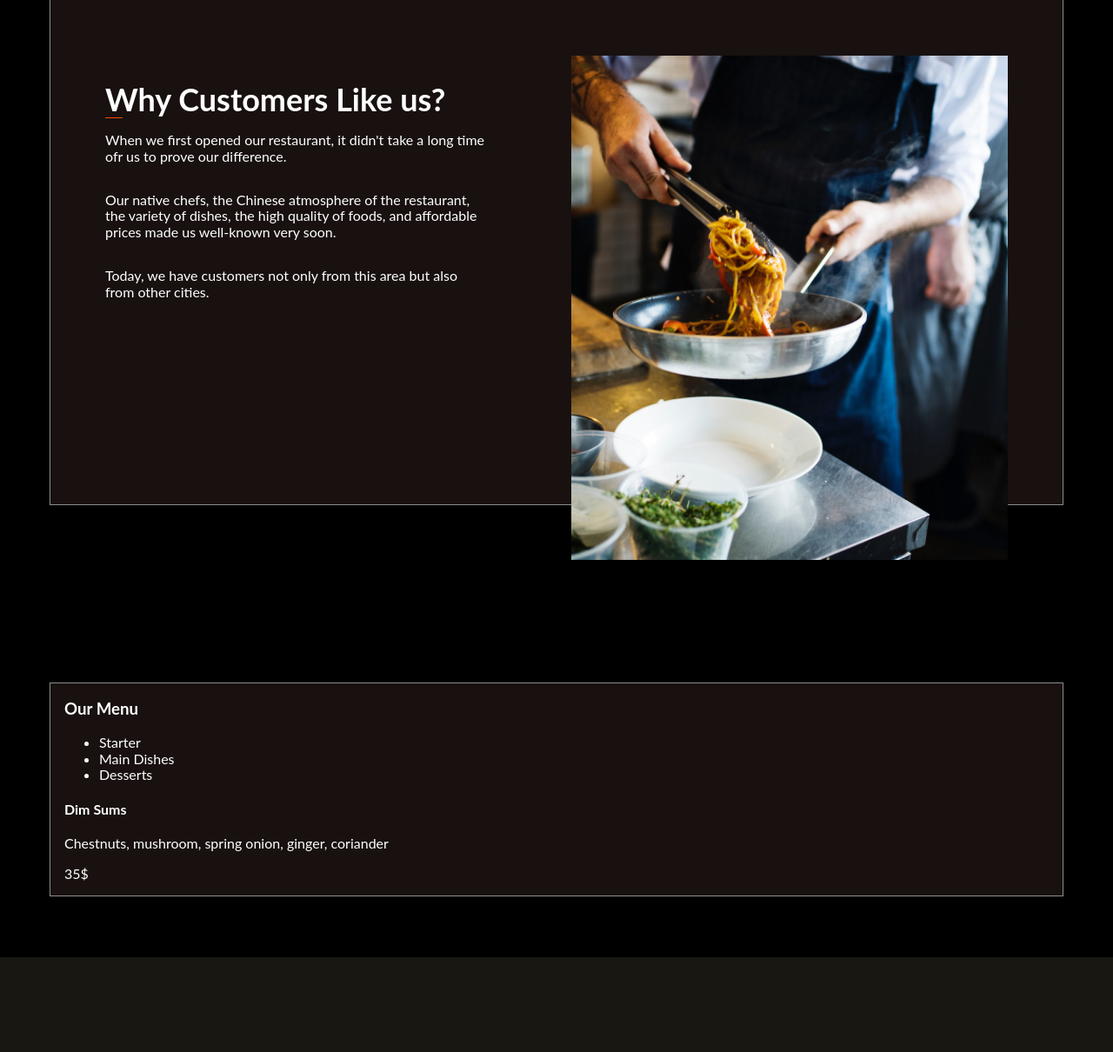
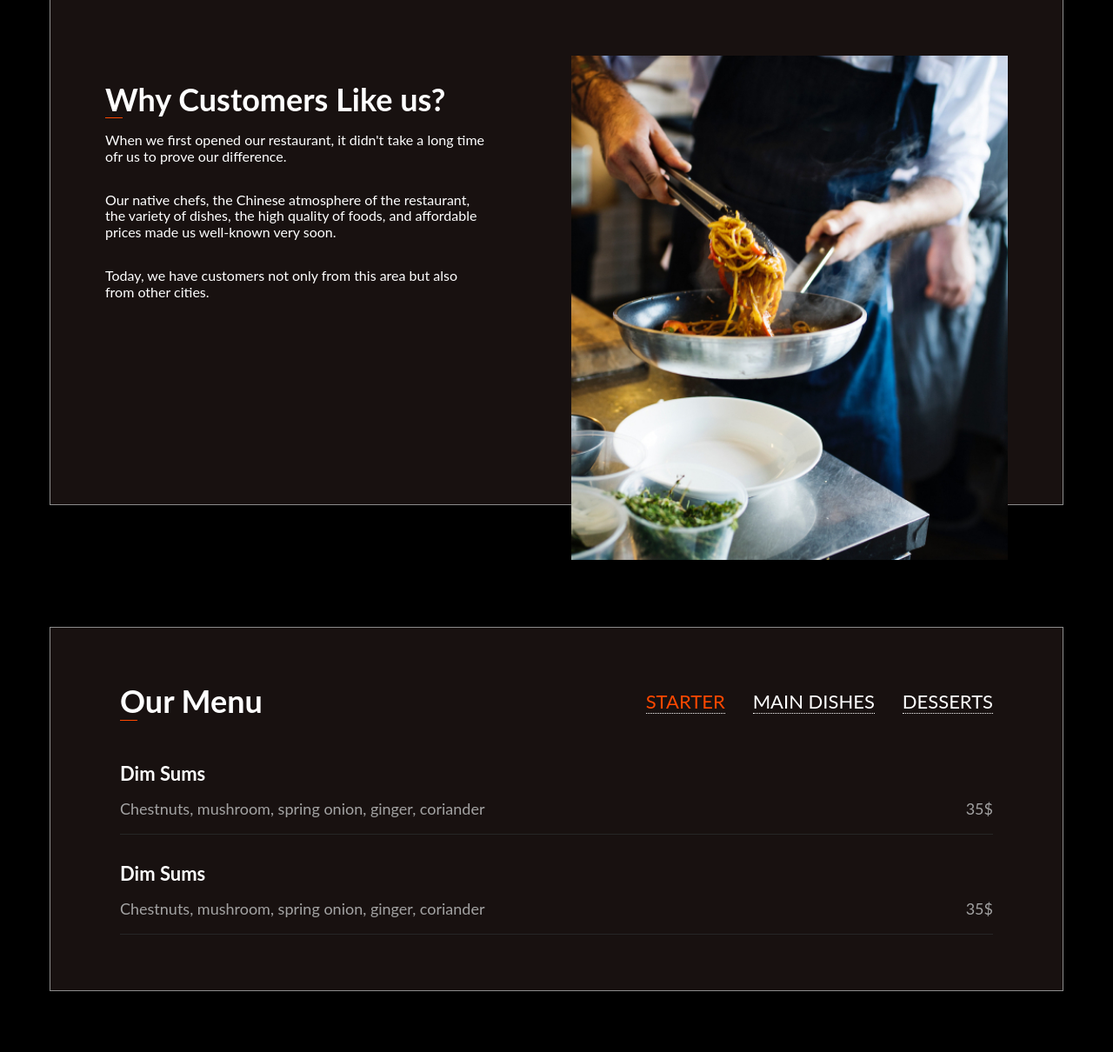
Before and after one commit to mhmdsbr/refact, a PHP site: page / in a window 1280 px wide. Shown: the part 871-2081 px from the top of the page at 87% size. Before the commit the page ends 1972 px from the top, so only its background shows below. Run offline with PHP 8.4, Linux system fonts and the light colour scheme; style sheets or scripts are compiled from the project's sources.

Commit message:
Feat: simple menu section added

```diff
--- a/HTML-Starter-Kit-master/src/index.html
+++ b/HTML-Starter-Kit-master/src/index.html
@@ -126,15 +126,28 @@
               <div class="menu__header">
                 <h3 class="menu__title">Our Menu</h3>
                 <ul>
-                  <li>Starter</li>
-                  <li>Main Dishes</li>
-                  <li>Desserts</li>
+                  <li class="menu__nav-item active">Starter</li>
+                  <li class="menu__nav-item">Main Dishes</li>
+                  <li class="menu__nav-item">Desserts</li>
                 </ul>
               </div>
               <div class="menu__content">
-                <h4>Dim Sums</h4>
-                <p>Chestnuts, mushroom, spring onion, ginger, coriander</p>
-                <p>35$</p>
+                <ul>
+                  <li>
+                    <h4 class="menu__content-title">Dim Sums</h4>
+                    <p class="menu__content-ingredient">
+                      Chestnuts, mushroom, spring onion, ginger, coriander
+                      <span class="menu__content-price">35$</span>
+                    </p>
+                  </li>
+                  <li>
+                    <h4 class="menu__content-title">Dim Sums</h4>
+                    <p class="menu__content-ingredient">
+                      Chestnuts, mushroom, spring onion, ginger, coriander
+                      <span class="menu__content-price">35$</span>
+                    </p>
+                  </li>
+                </ul>
               </div>
             </div>
           </div>
--- /dev/null
+++ b/HTML-Starter-Kit-master/src/styles/components/_menu.scss
@@ -0,0 +1,74 @@
+.menu {
+
+  &__container {
+    padding: 32px 64px;
+  }
+
+  &__header {
+    display: flex;
+    justify-content: space-between;
+    align-items: center;
+
+    ul {
+      list-style: none;
+      display: flex;
+      gap: 32px;
+
+      li {
+        font-size: map-get($text-sizes, xl);
+      }
+    }
+  }
+
+  &__title {
+    font-size: map-get($text-sizes, 4xl);
+    margin: 32px 0;
+
+    &::after {
+      content: '';
+      display: block;
+      border-bottom: 1px solid var(--color-orange);
+      width: 20px;
+    }
+
+  }
+
+  &__nav-item {
+    border-bottom: 1px dotted var(--color-white);
+    text-transform: uppercase;
+    &.active {
+      color: var(--color-orange);
+    }
+
+  }
+  &__content {
+    ul {
+      padding: 0;
+      list-style: none;
+
+      li {
+        border-bottom: 1px solid var(--color-grey-3);
+        margin-bottom: 32px;
+      }
+    }
+  }
+
+  &__content-title {
+    display: block;
+    font-size: map-get($text-sizes, xl);
+    margin: 8px 0;
+  }
+
+  &__content-ingredient {
+    display: flex;
+    width: 100%;
+    justify-content: space-between;
+    font-size: map-get($text-sizes, lg);
+    color: var(--color-grey-2);
+  }
+
+  &__content-price {
+
+  }
+
+}
--- a/HTML-Starter-Kit-master/src/styles/components/_why-us.scss
+++ b/HTML-Starter-Kit-master/src/styles/components/_why-us.scss
@@ -1,5 +1,4 @@
 .why-us {
-  margin-bottom: 64px;
   &__content {
     padding: 64px;
   }
--- a/HTML-Starter-Kit-master/src/styles/elements/_var.scss
+++ b/HTML-Starter-Kit-master/src/styles/elements/_var.scss
@@ -7,6 +7,8 @@ $colors: (
   'orange': #FF4800,
   'grey': #404040,
   'grey-1': #8D8D8D,
+  'grey-2': #A3A3A3,
+  'grey-3': #262626,
 );
 
 /* Sizes
@@ -20,7 +22,7 @@ $text-sizes: (
   4xl: 36px,
   3xl: 30px,
   2xl: 24px,
-  xl: 20px,
+  xl: 22px,
   lg: 18px,
   base: 16px,
   sm: 14px,
--- a/HTML-Starter-Kit-master/src/styles/main.scss
+++ b/HTML-Starter-Kit-master/src/styles/main.scss
@@ -30,6 +30,7 @@
 @import 'components/_link.scss';
 @import 'components/_hero.scss';
 @import 'components/_why-us.scss';
+@import 'components/_menu.scss';
 
 
 // PARTIALS
```
